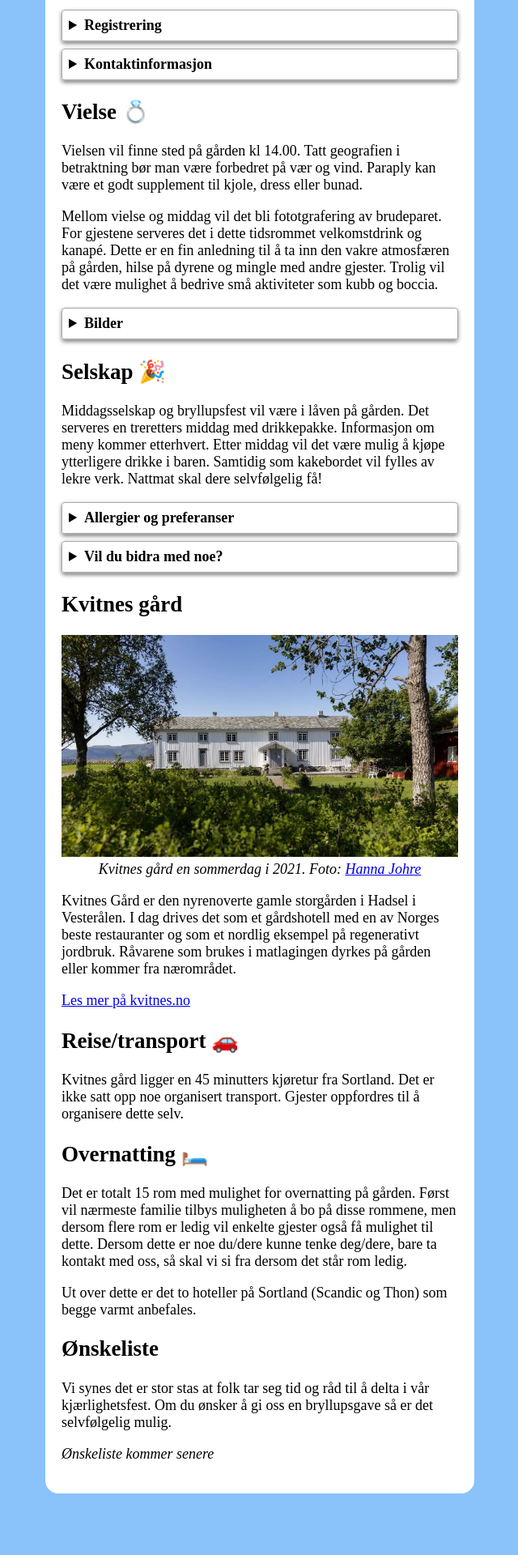
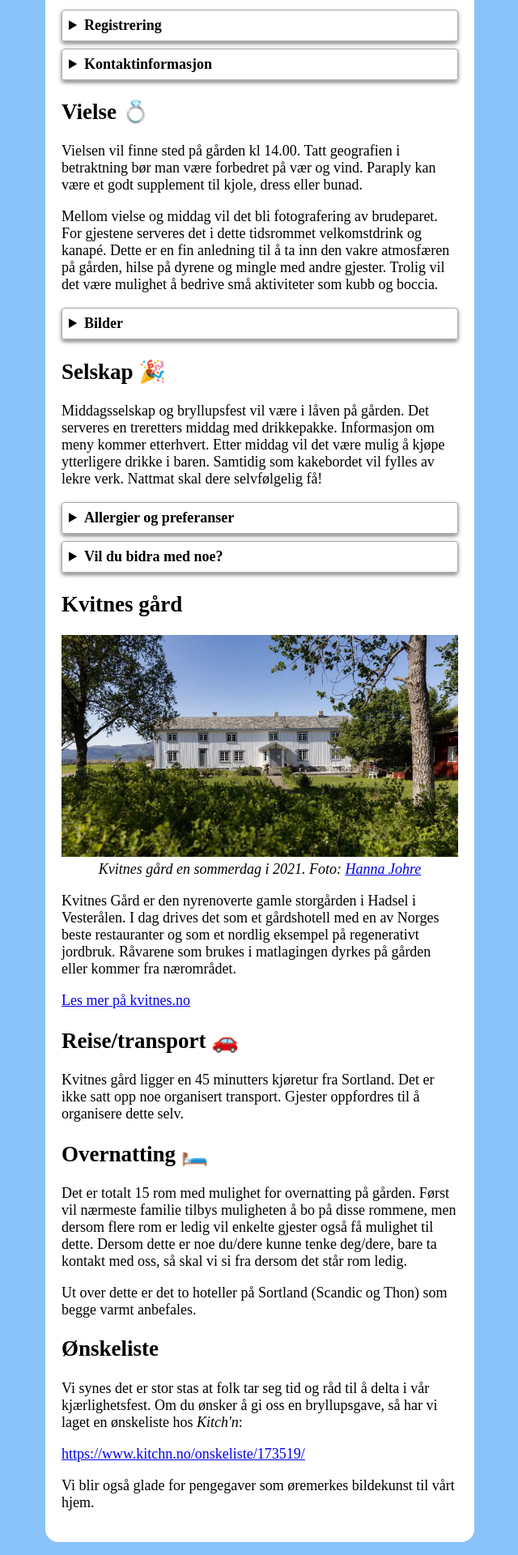
Before and after one commit to isakbjugn/frid_og_larus, a SvelteKit app: page / in a window 1280 px wide. Shown: the part 688-2608 px from the top of the page at 81% size, without its empty margins (319-959 px from the left). Before the commit the page ends 2548 px from the top, so only its background shows below. Built offline with nearby package versions, Linux system fonts and the light colour scheme.

Commit message:
Ønskeliste for gaver, avsluttet registrering

```diff
--- a/src/routes/+page.svelte
+++ b/src/routes/+page.svelte
@@ -20,6 +20,10 @@
         telefon: '928 35 995',
     }
     const contactInformation = [brud, brudgom, kjokemester]
+
+    const today = new Date();
+    const lastRegistrationDate = new Date('2024-04-01');
+    const isRegistrationOpen = today < lastRegistrationDate;
 </script>
 
 <main>
@@ -35,6 +39,7 @@
     </p>
     <details>
         <summary><span class="summary-title">Registrering</span></summary>
+        {#if isRegistrationOpen}
             <iframe
               title="Gjesteregistrering (skjema)"
               src="https://docs.google.com/forms/d/e/1FAIpQLSf4K5RrZjA3-oifJuFVl5HVP-TykvU1thDPJR03Y5pGY8YxjA/viewform?embedded=true"
@@ -44,6 +49,11 @@
               marginheight="0"
               marginwidth="0"
             />
+        {:else}
+            <p>
+                Registreringen er nå stengt. Dersom du har spørsmål, ta kontakt med oss på e-post eller telefon.
+            </p>
+        {/if}
     </details>
     <details>
         <summary><span class="summary-title">Kontaktinformasjon</span></summary>
@@ -58,7 +68,7 @@
         Vielsen vil finne sted på gården kl 14.00. Tatt geografien i betraktning bør man være forbedret på vær og vind. Paraply kan være et godt supplement til kjole, dress eller bunad.
     </p>
     <p>
-        Mellom vielse og middag vil det bli fototgrafering av brudeparet. For gjestene serveres det i dette tidsrommet velkomstdrink og kanapé. Dette er en fin anledning til å ta inn den vakre atmosfæren på gården, hilse på dyrene og mingle med andre gjester. Trolig vil det være mulighet å bedrive små aktiviteter som kubb og boccia.
+        Mellom vielse og middag vil det bli fotografering av brudeparet. For gjestene serveres det i dette tidsrommet velkomstdrink og kanapé. Dette er en fin anledning til å ta inn den vakre atmosfæren på gården, hilse på dyrene og mingle med andre gjester. Trolig vil det være mulighet å bedrive små aktiviteter som kubb og boccia.
     </p>
     <details>
         <summary><span class="summary-title">Bilder</span></summary>
@@ -106,9 +116,10 @@
     </p>
     <h2>Ønskeliste</h2>
     <p>
-        Vi synes det er stor stas at folk tar seg tid og råd til å delta i vår kjærlighetsfest.  Om du ønsker å gi oss en bryllupsgave så er det selvfølgelig mulig.
+        Vi synes det er stor stas at folk tar seg tid og råd til å delta i vår kjærlighetsfest. Om du ønsker å gi oss en bryllupsgave, så har vi laget en ønskeliste hos <span style="font-style: italic">Kitch'n</span>:
     </p>
-    <p style="font-style: italic">Ønskeliste kommer senere</p>
+    <a href="https://www.kitchn.no/onskeliste/173519/">https://www.kitchn.no/onskeliste/173519/</a>
+    <p>Vi blir også glade for pengegaver som øremerkes bildekunst til vårt hjem.</p>
 </main>
 
 <style>
```
Lines whose indentation alone changed are shown as unchanged.
